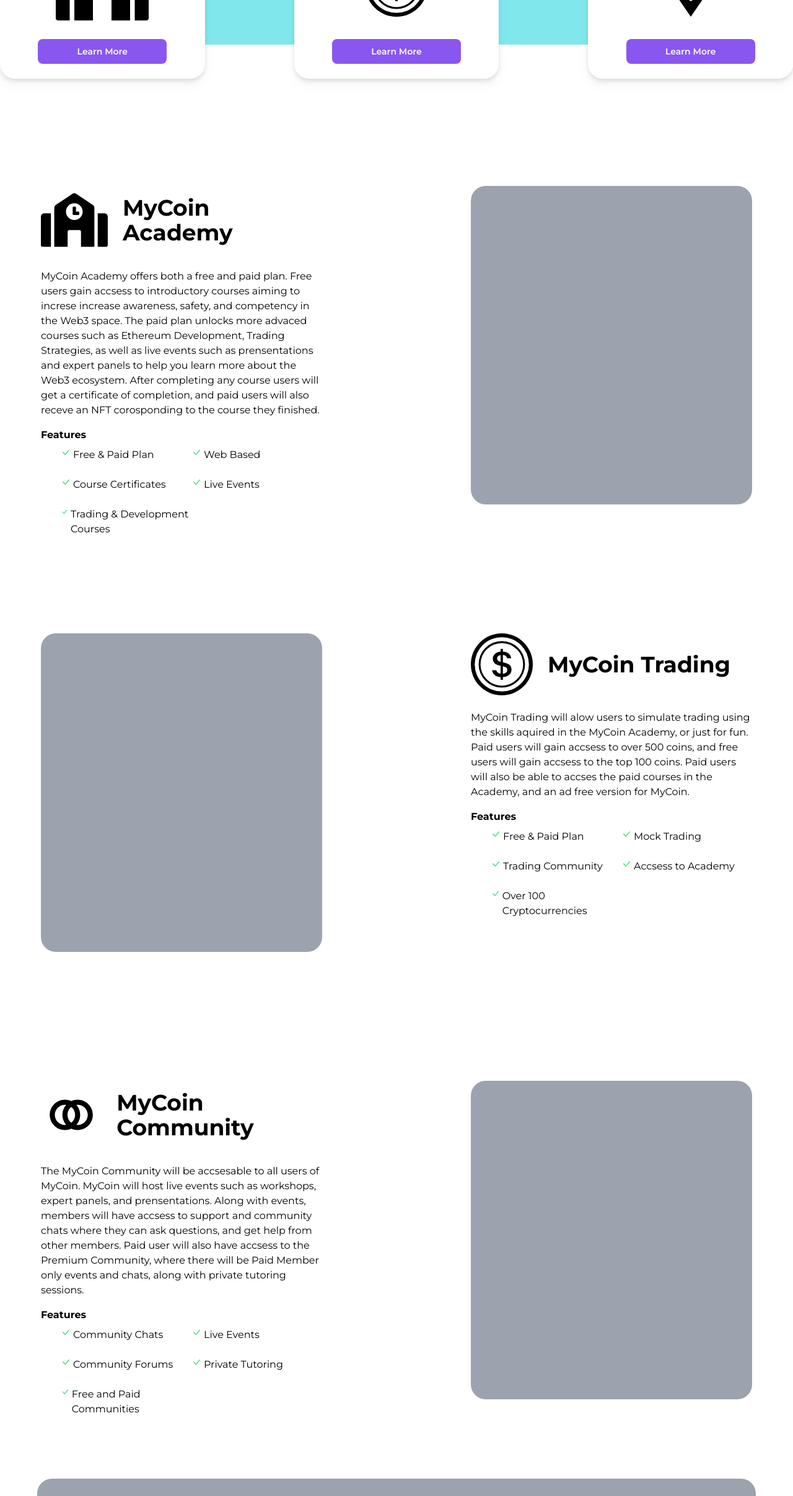
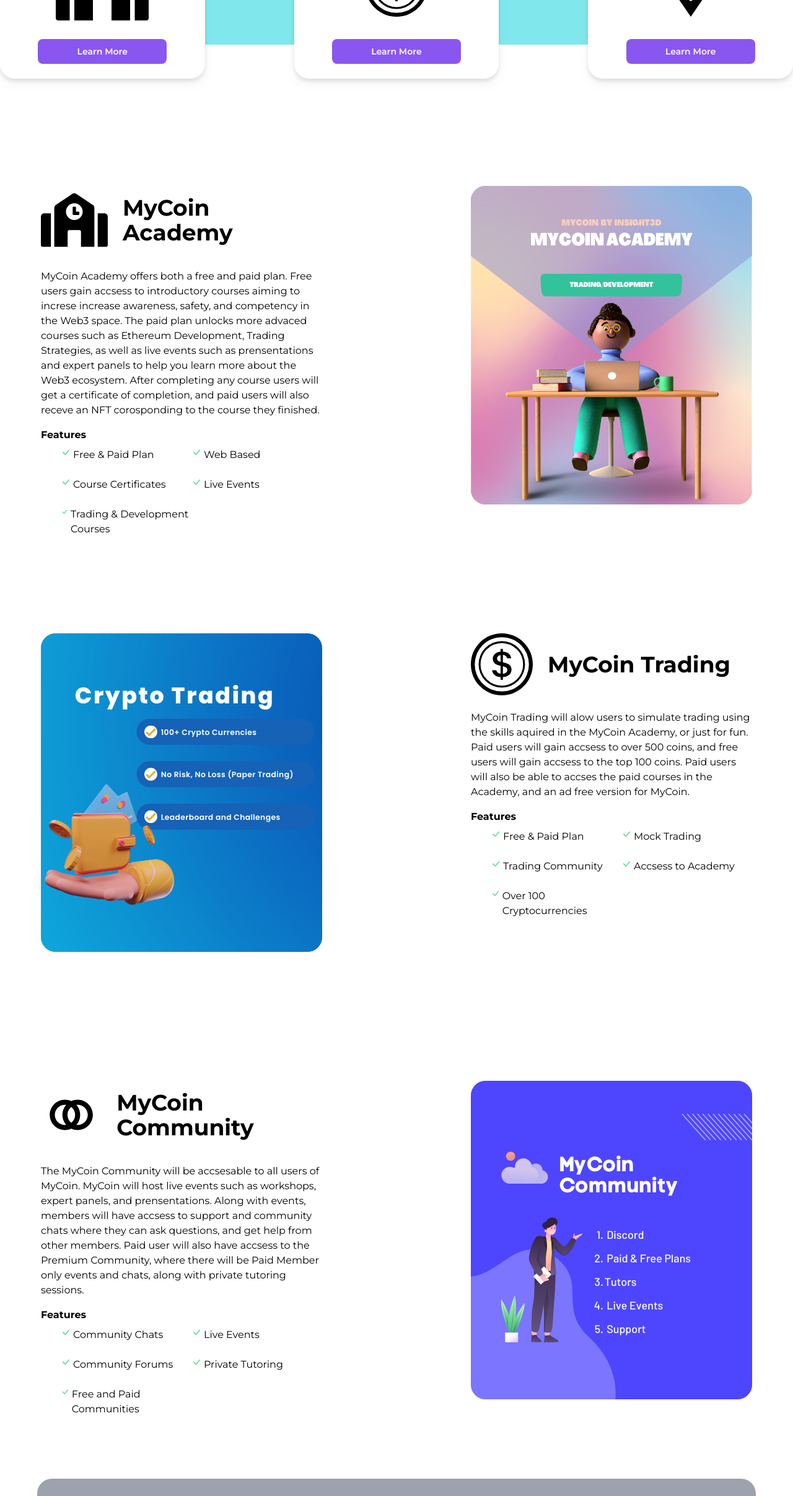
Before and after one commit to InSight3D/MyCoin, a Next.js app: page / in a window 1280 px wide. Shown: the part 1234-3648 px from the top of the page at 62% size. Built offline with nearby package versions, Linux system fonts and the light colour scheme; no server answers.

Commit message:
Applied Images

```diff
--- a/pages/index.js
+++ b/pages/index.js
@@ -160,8 +160,15 @@ export default function Home() {
                     </div>
                   </section>
                 </div>
-              <div className='h-[514px] w-[454px] bg-gray-400 rounded-3xl'></div>
-              <div className='h-[514px] w-[454px] bg-gray-400 rounded-3xl'></div>
+
+              <div className='h-[514px] w-[454px] bg-gray-400 rounded-3xl'>
+                <Image className='h-[514px] w-[454px] bg-gray-400 rounded-3xl' width={454} height={514} src='/homepage/academy.png' />
+              </div>
+
+              <div className='h-[514px] w-[454px] bg-gray-400 rounded-3xl'>
+                <Image className='h-[514px] w-[454px] bg-gray-400 rounded-3xl' width={454} height={514} src='/homepage/trading.png' />
+              </div>
+
               <div className='h-[514px] w-[454px]'>
                 <section id='trading'>
                   <div>
@@ -237,7 +244,9 @@ export default function Home() {
                   </div>
                 </section>
               </div>
-              <div className='h-[514px] w-[454px] bg-gray-400 rounded-3xl'></div>
+              <div className='h-[514px] w-[454px] bg-gray-400 rounded-3xl'>
+                <Image className='h-[514px] w-[454px] bg-gray-400 rounded-3xl' width={454} height={514} src='/homepage/community.png' />
+              </div>
             </div>
           </div>
           <form action='/dashboard'>
```
Also changed, not shown: 1 other file (tests, documents, lock files or other folders).
